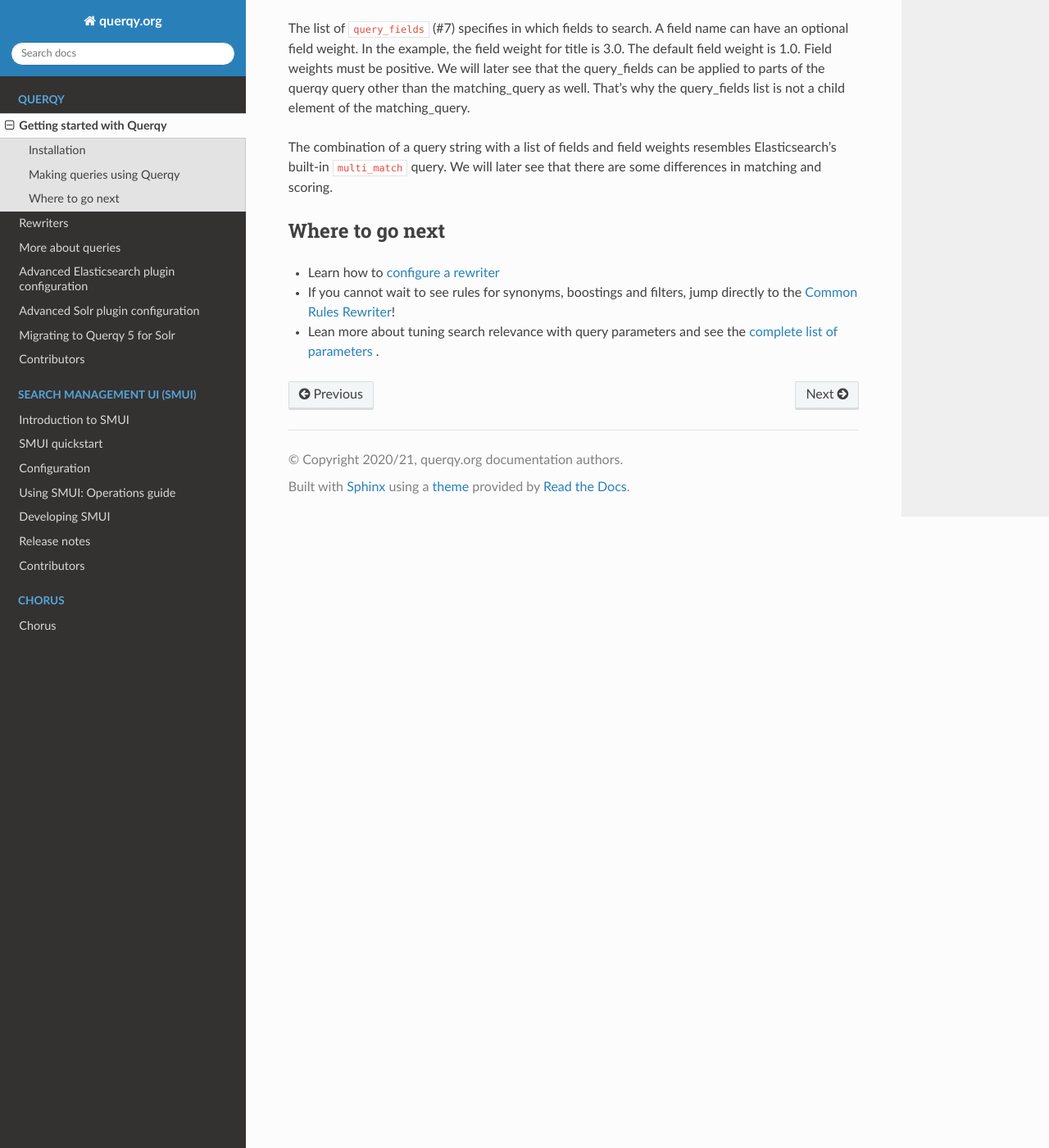
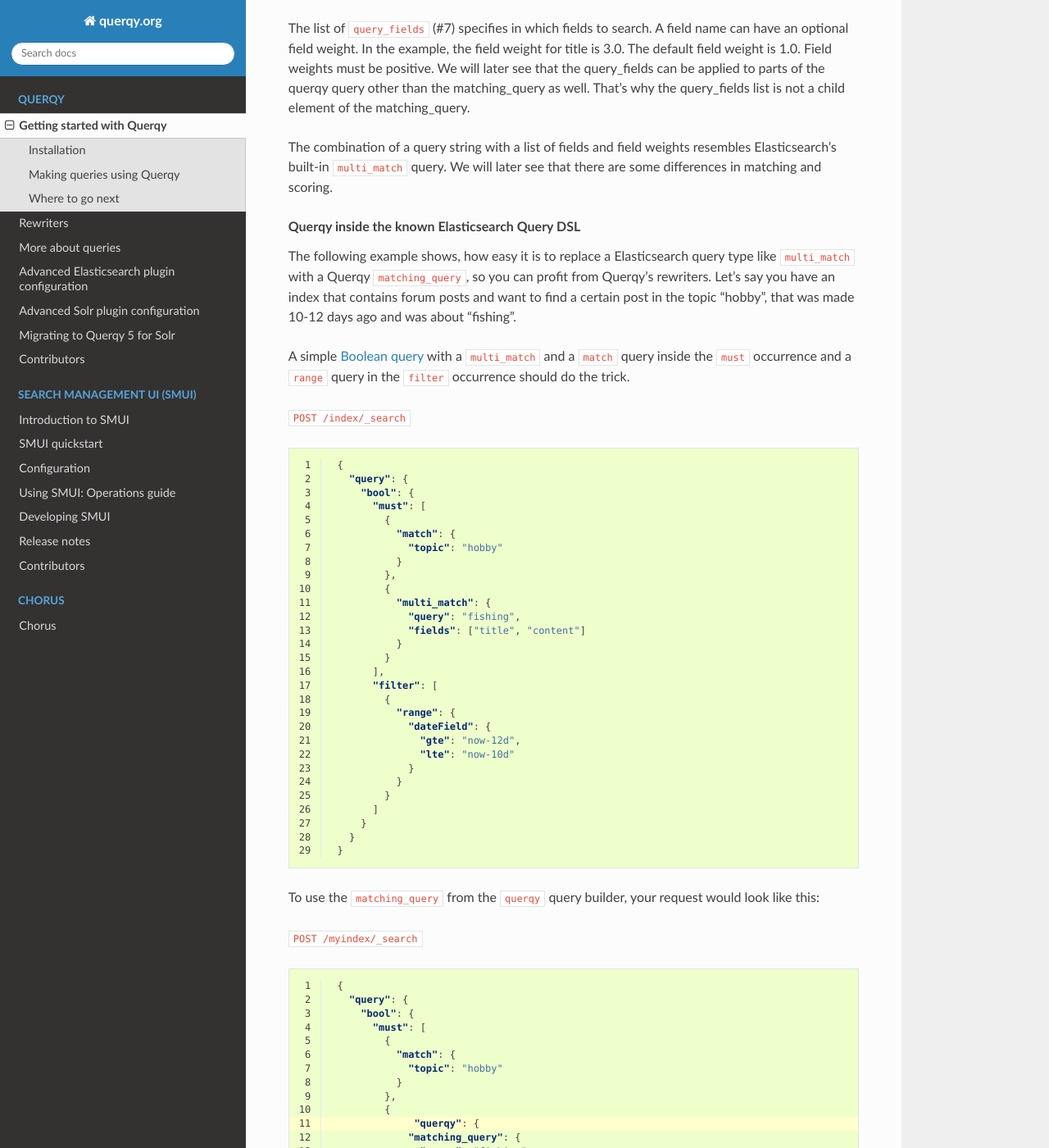
Before and after one commit to querqy/querqy-docs, a Sphinx documentation site: the page built from docs/source/querqy/index.rst, in a window 1280 px wide and 1400 px high, scrolled down 1855 px. Shown: the whole window at 82% size. Built offline with Sphinx 7.4.7 and the Read the Docs theme 2.0.0, drawn with Linux system fonts in a browser that asks for light colours; formulas are drawn with MathJax 3; some of the changed text lies outside the part shown.

Commit message:
+ example on how to use a matching_query instead of a multi_match, inside a Boolean query

```diff
--- a/docs/source/querqy/index.rst
+++ b/docs/source/querqy/index.rst
@@ -293,6 +293,94 @@ resembles Elasticsearch's built-in :code:`multi_match` query. We will later see
 that there are some differences in matching and scoring.
 
 
+.. rubric:: Querqy inside the known Elasticsearch Query DSL
+
+The following example shows, how easy it is to replace a Elasticsearch query type like :code:`multi_match` with a Querqy :code:`matching_query`, so you can profit from Querqy's rewriters.
+Let's say you have an index that contains forum posts and want to find a certain post in the topic "hobby", that was made 10-12 days ago and was about "fishing".
+
+A simple `Boolean query <https://www.elastic.co/guide/en/elasticsearch/reference/master/query-dsl-bool-query.html>`__ with a :code:`multi_match` and a :code:`match` query inside the :code:`must` occurrence and a :code:`range` query in the :code:`filter` occurrence should do the trick.
+
+:code:`POST /index/_search`
+
+.. code-block:: JSON
+   :linenos:
+
+    {
+      "query": {
+        "bool": {
+          "must": [
+            {
+              "match": {
+                "topic": "hobby"
+              }
+            },
+            {
+              "multi_match": {
+                "query": "fishing",
+                "fields": ["title", "content"]
+              }
+            }
+          ],
+          "filter": [
+            {
+              "range": {
+                "dateField": {
+                  "gte": "now-12d",
+                  "lte": "now-10d"
+                }
+              }
+            }
+          ]
+        }
+      }
+    }
+
+
+To use the :code:`matching_query` from the :code:`querqy` query builder, your request would look like this:
+
+:code:`POST /myindex/_search`
+
+.. code-block:: JSON
+   :linenos:
+   :emphasize-lines: 11
+
+    {
+      "query": {
+        "bool": {
+          "must": [
+            {
+              "match": {
+                "topic": "hobby"
+              }
+            },
+            {
+                 "querqy": {
+                "matching_query": {
+                  "query": "fishing",
+                  "fields": ["title", "content"],
+                  "rewriters": ["my_replace_rewriter", "my_common_rules"]
+                }
+              }
+            }
+          ],
+          "filter": [
+            {
+              "range": {
+                "dateField": {
+                  "gte": "now-12d",
+                  "lte": "now-10d"
+                }
+              }
+            }
+          ]
+        }
+      }
+    }
+
+
+As you can see, to use a :code:`matching_query` instead of a :code:`multi_match` you just need to use :code:`querqy` (line #11) as a "wrapper" for the :code:`matching_query`.
+
+
 .. raw:: html
 
  </div>
```
